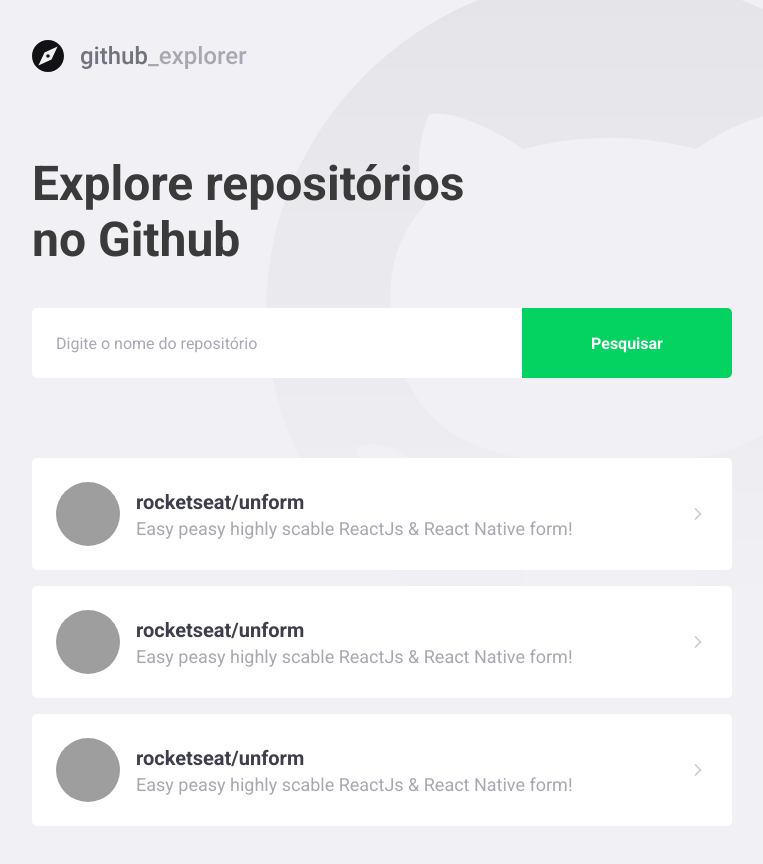
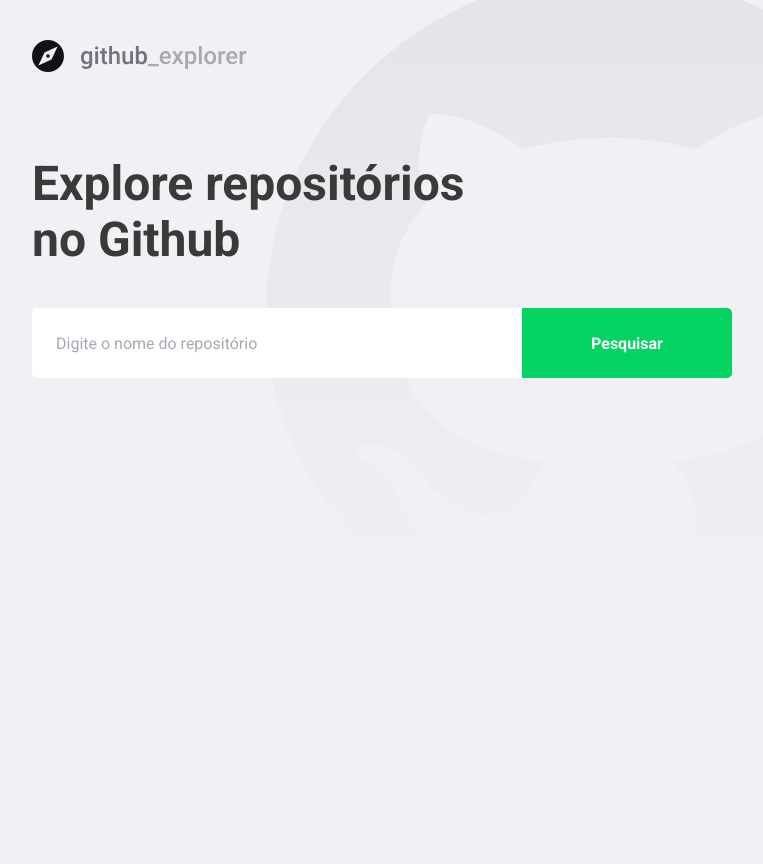
Before and after one commit to HenriqueHendel/Github-Explore, a React (Create React App) app: page / in a window 1280 px wide. Shown: the whole page, without its empty margins (148-911 px from the left). After the commit the page ends 800 px from the top, so only its background shows below. Built offline with nearby package versions, Linux system fonts and the light colour scheme; grey boxes are pictures that could not be loaded; the HTML template or start-up script is replaced by a standard one.

Commit message:
API que busca os dados no repositório

```diff
--- a/package.json
+++ b/package.json
@@ -12,6 +12,7 @@
     "@types/react-dom": "^16.9.0",
     "@types/react-router-dom": "^5.1.5",
     "@types/styled-components": "^5.1.3",
+    "axios": "^0.20.0",
     "polished": "^3.6.6",
     "react": "^16.13.1",
     "react-dom": "^16.13.1",
--- a/src/pages/Dashboard/index.tsx
+++ b/src/pages/Dashboard/index.tsx
@@ -1,51 +1,57 @@
-import React from 'react';
+import React, {useState, FormEvent} from 'react';
 
 import {FiChevronRight} from 'react-icons/fi';
 import {Title, Form, Repositories} from './styles';
 
+import api from '../../services/api';
+
 import logoImg from '../../assets/logo.svg';
 
+interface Repository {
+    full_name:string;
+    description: string;
+    owner: {
+        login:string;
+        avatar_url: string;
+    }
+}
+
 const Dashboard: React.FC = ()=>{
+    const [newRepo, setNewRepo] = useState('');
+    const [repositories, setRepositories] = useState<Repository[]>([]);
+
+    async function handleListRepositories(event:FormEvent<HTMLFormElement>): Promise<void> {
+        event.preventDefault();
+
+        const response = await api.get<Repository>(`repos/${newRepo}`);
+        const repository = response.data;
+        setRepositories([...repositories, repository]);
+        setNewRepo('');
+
+    }
+
     return(
         <>
             <img src={logoImg} alt="Github Explorer" />
             <Title>Explore repositórios no Github</Title>
 
-            <Form>
-                <input placeholder="Digite o nome do repositório" />
+            <Form onSubmit={handleListRepositories}>
+                <input value={newRepo} onChange={e => setNewRepo(e.target.value)} placeholder="Digite o nome do repositório" />
                 <button type="submit">Pesquisar</button>
             </Form>
 
             <Repositories>
-                <a href="teste">
-                    <img src="https://avatars3.githubusercontent.com/u/62394977?s=460&u=10eabfd14f3ed07ae1a193beafb9e780d208e30e&v=4" alt="Henrique Hendel"/>
-                    <div>
-                        <strong>rocketseat/unform</strong>
-                        <p>Easy peasy highly scable ReactJs & React Native form!</p>
-                    </div>
+                {repositories.map(repository => (
+                    <a key={repository.full_name} href="testes">
+                        <img src={repository.owner.avatar_url} alt={repository.owner.login}/>
+                        <div>
+                            <strong>{repository.full_name}</strong>
+                            <p>{repository.description}</p>
+                        </div>
 
-                    <FiChevronRight  size={20} />
-                </a>
-
-                <a href="teste">
-                    <img src="https://avatars3.githubusercontent.com/u/62394977?s=460&u=10eabfd14f3ed07ae1a193beafb9e780d208e30e&v=4" alt="Henrique Hendel"/>
-                    <div>
-                        <strong>rocketseat/unform</strong>
-                        <p>Easy peasy highly scable ReactJs & React Native form!</p>
-                    </div>
-
-                    <FiChevronRight  size={20} />
-                </a>
-
-                <a href="teste">
-                    <img src="https://avatars3.githubusercontent.com/u/62394977?s=460&u=10eabfd14f3ed07ae1a193beafb9e780d208e30e&v=4" alt="Henrique Hendel"/>
-                    <div>
-                        <strong>rocketseat/unform</strong>
-                        <p>Easy peasy highly scable ReactJs & React Native form!</p>
-                    </div>
-
-                    <FiChevronRight  size={20} />
-                </a>
+                        <FiChevronRight  size={20} />
+                    </a>
+                ))}
             </Repositories>
         </>
     );
--- a/src/pages/Dashboard/styles.ts
+++ b/src/pages/Dashboard/styles.ts
@@ -77,7 +77,8 @@
     }
 
     div {
-        margin-left: 16px;
+        margin: 0 16px;
+        flex: 1;
 
         strong {
             font-size: 20px;
--- /dev/null
+++ b/src/services/api.ts
@@ -0,0 +1,7 @@
+import axios from 'axios';
+
+const api = axios.create({
+    baseURL: 'https://api.github.com'
+})
+
+export default api;
```
Also changed, not shown: 1 other file (tests, documents, lock files or other folders).
